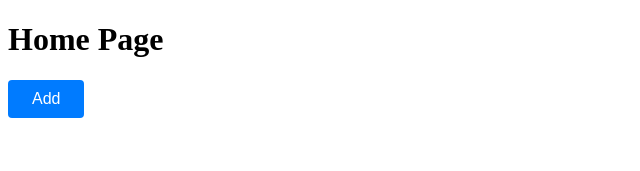
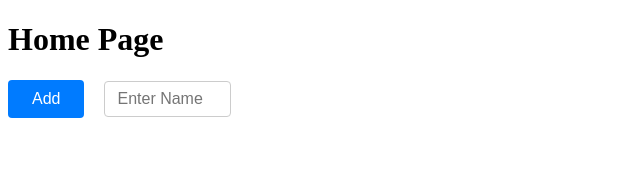
Before and after one commit to binojmadhuranga/first-react, a React (Vite) app: page / in a window 1280 px wide. Shown: the top 171 px of the page, without its empty margins (0-640 px from the left). Built offline with nearby package versions, Linux system fonts and the light colour scheme.

Commit message:
Add TextInput component and update Home component to include it

```diff
--- /dev/null
+++ b/src/common/Textinput/Text.jsx
@@ -0,0 +1,12 @@
+import'./styletext.css';
+import React from 'react';
+
+export default function TextInput({ value, onChange, placeholder }) {
+  return (
+    <input
+      type="text"
+      placeholder="Enter Name"
+      className="text-input"
+    />
+  );
+}
--- /dev/null
+++ b/src/common/Textinput/styletext.css
@@ -0,0 +1,15 @@
+.text-input{
+    padding: 8px 12px;
+    margin-left: 20px;
+    border: 1px solid #ccc;
+    border-radius: 4px;
+    font-size: 16px;
+    outline: none;
+    transition: border-color 0.2s;
+    box-sizing: border-box;
+    width: 10%;
+    }
+
+    .text-input:focus {
+        border-color: #007bff;
+}
--- a/src/pages/Home/Home.jsx
+++ b/src/pages/Home/Home.jsx
@@ -1,12 +1,15 @@
 import React from "react";
 import Button from "../../common/Button/Button";
+import Text from "../../common/Textinput/Text";
 
 function Home() {
   return (
     <div>
       <h1>Home Page</h1>
       <Button />
+       <Text />
     </div>
+
   );
 }
 
```
